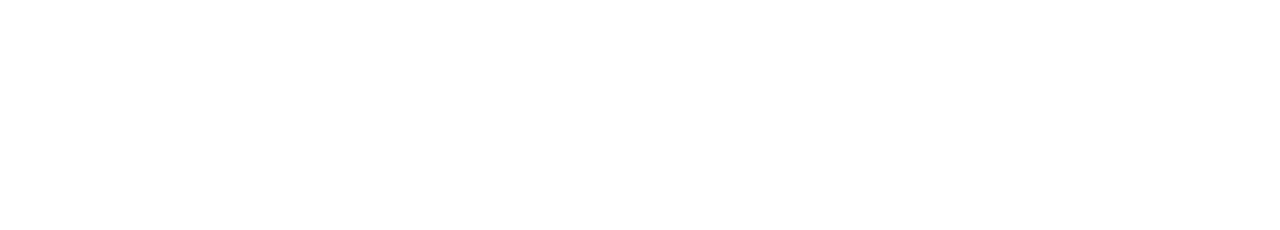
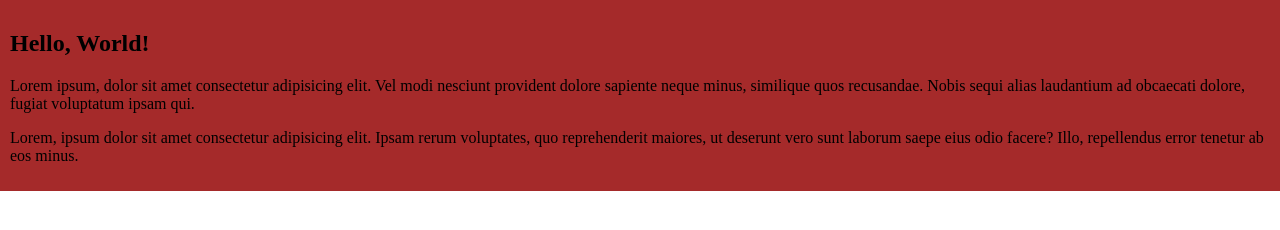
Before and after one commit to yenakimportfolio/web_design2, a plain HTML site: page Week02/in_class/index.html in a window 1280 px wide. Drawn offline with Linux system fonts and the light colour scheme.

Commit message:
Added CSS
Added some content in html file and some responsive CSS as an initial example

```diff
--- a/Week02/in_class/index.html
+++ b/Week02/in_class/index.html
@@ -3,9 +3,17 @@
 <head>
     <meta charset="UTF-8">
     <meta name="viewport" content="width=device-width, initial-scale=1.0">
+
+    <link href="style.css" rel="stylesheet">
     <title>Document</title>
 </head>
 <body>
-
+    <header></header>
+    <main>
+        <h2>Hello, World!</h2>
+        <p>Lorem ipsum, dolor sit amet consectetur adipisicing elit. Vel modi nesciunt provident dolore sapiente neque minus, similique quos recusandae. Nobis sequi alias laudantium ad obcaecati dolore, fugiat voluptatum ipsam qui.</p>
+        <p>Lorem, ipsum dolor sit amet consectetur adipisicing elit. Ipsam rerum voluptates, quo reprehenderit maiores, ut deserunt vero sunt laborum saepe eius odio facere? Illo, repellendus error tenetur ab eos minus.</p>
+    </main>
+    <footer></footer>
 </body>
 </html>
--- /dev/null
+++ b/Week02/in_class/style.css
@@ -0,0 +1,19 @@
+body {
+    margin: 0px;
+}
+main {
+    padding: 10px;
+    background-color: cadetblue;
+
+}
+@media(min-width: 786px;){
+    main {
+        width: 700px;
+        margin: auto;
+    }
+}
+@media(min-width: 1023px){
+    main {
+        background-color: brown;
+    }
+}
```
